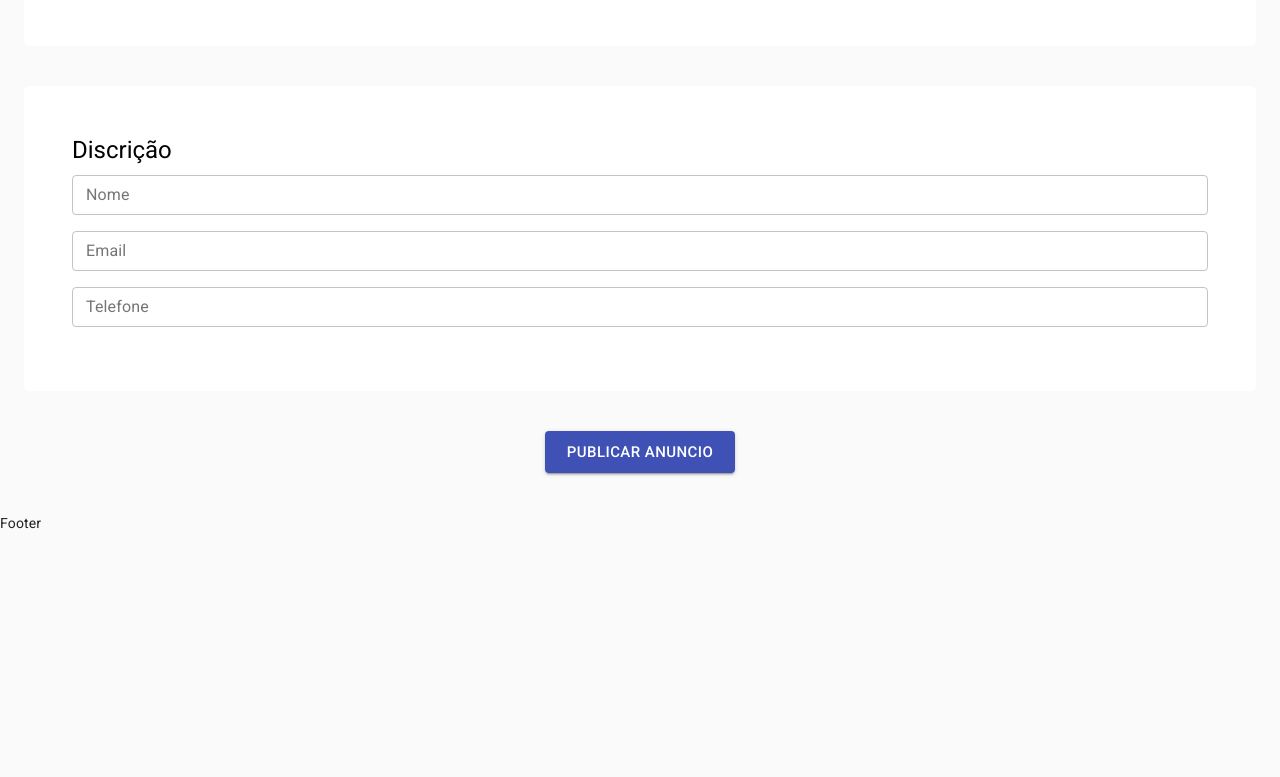
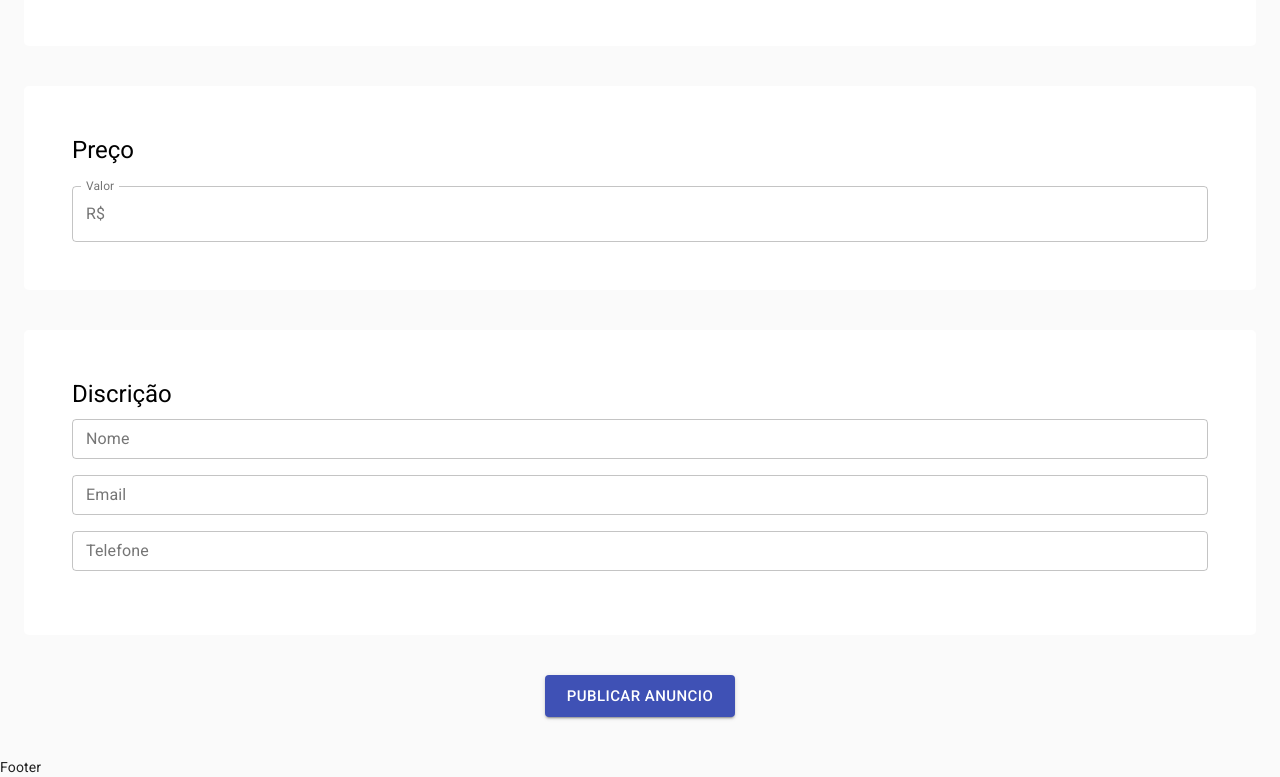
Before and after one commit to Mateustv/central-de-vendas-tipo-olx, a Next.js app: page /user/publish in a window 1280 px wide. Shown: the part 1213-1990 px from the top of the page. Before the commit the page ends 1746 px from the top, so only its background shows below. Built offline with nearby package versions, Linux system fonts and the light colour scheme.

Commit message:
adicionando o campo de preco

```diff
--- a/pages/user/publish.js
+++ b/pages/user/publish.js
@@ -1,4 +1,4 @@
-import { Button, IconButton, makeStyles, Select, TextField } from '@material-ui/core'
+import { Button, FormControl, IconButton, InputAdornment, InputLabel, makeStyles, OutlinedInput, Select, TextField } from '@material-ui/core'
 import { DeleteForever } from '@material-ui/icons'
 import { Container, Typography } from '@mui/material'
 import { Box } from '@mui/system'
@@ -199,6 +199,26 @@ export default function Publish() {
 
             <Container maxWidth="md" className={style.boxContainer}>
                 <Box className={style.box}>
+                    <Typography variant="h5" content="h5" color="primary">
+                        Preço
+                    </Typography>
+                    <br />
+                    <FormControl fullWidth variant='outlined'>
+                        <InputLabel>
+                            Valor
+                        </InputLabel>
+                        <OutlinedInput
+                            onChange={() => { }}
+                            startAdornment={<InputAdornment position="start">R$</InputAdornment>}
+                            labelWidth={40}
+                        />
+                    </FormControl>
+
+                </Box>
+            </Container>
+
+            <Container maxWidth="md" className={style.boxContainer}>
+                <Box className={style.box}>
                     <Typography variant="h5" content="h5" color="primary" gutterBottom>
                         Discrição
                     </Typography>
```
